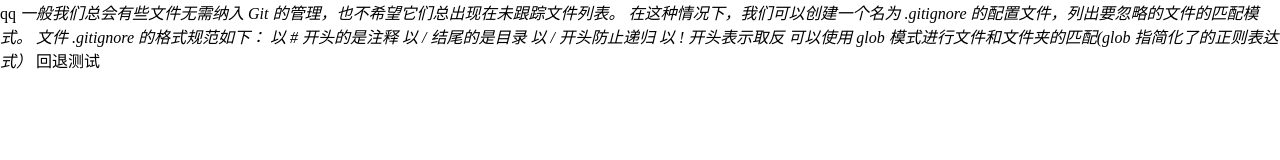
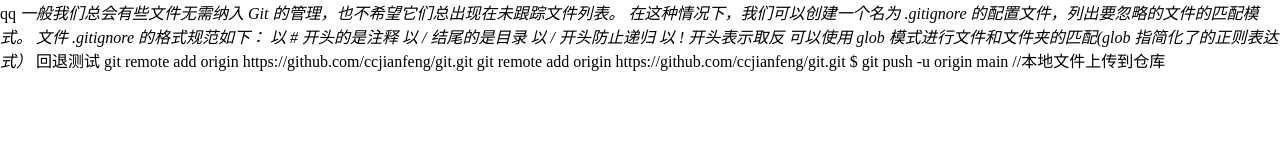
Before and after one commit to ccjianfeng/git, a plain HTML site: page index.html in a window 1280 px wide. Drawn offline with Linux system fonts and the light colour scheme.

Commit message:
更新笔记

```diff
--- a/index.html
+++ b/index.html
@@ -24,5 +24,10 @@
     </i>
     <span>回退测试</span>
 </body>
+git remote add origin https://github.com/ccjianfeng/git.git
+git remote add origin https://github.com/ccjianfeng/git.git
+
+
+$ git push -u origin main   //本地文件上传到仓库
 
 </html>
```
